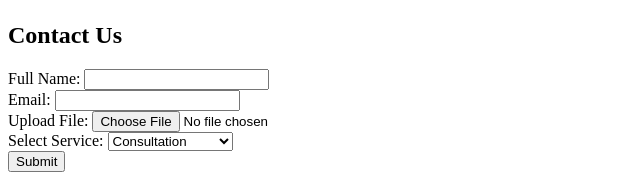
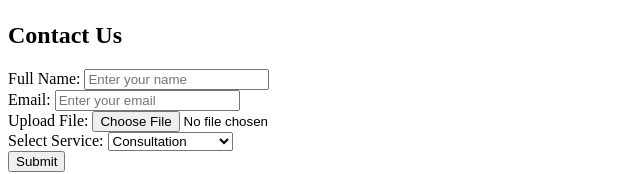
Before and after one commit to Ammar-Abdalkber/Minya-University-Hospital, a plain HTML site: page index.html in a window 1280 px wide. Shown: the part 1802-1976 px from the top of the page, without its empty margins (0-640 px from the left). Drawn offline with Linux system fonts and the light colour scheme.

Commit message:
Update index.html

```diff
--- a/index.html
+++ b/index.html
@@ -100,13 +100,13 @@
 
     <h2>Contact Us</h2>
     <form>
-        <div>
+    <div>
             <label for="name">Full Name:</label>
-            <input type="text" id="name" name="name" required>
+            <input type="text" id="name" name="name" placeholder="Enter your name" required >
         </div>
         <div>
             <label for="email">Email:</label>
-            <input type="email" id="email" name="email" required>
+            <input type="email" id="email" name="email" placeholder="Enter your email" required>
         </div>
         <div>
             <label for="file">Upload File:</label>
```
